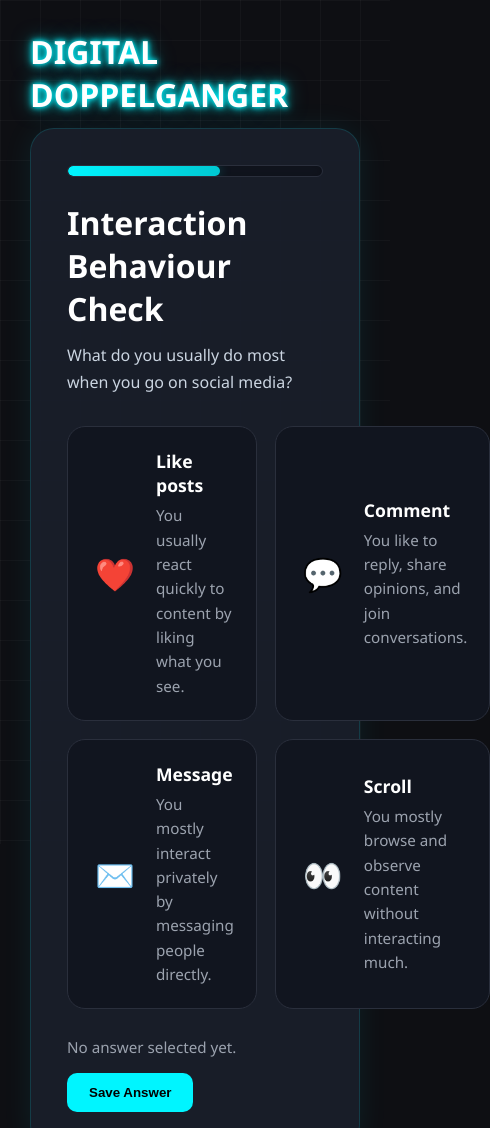
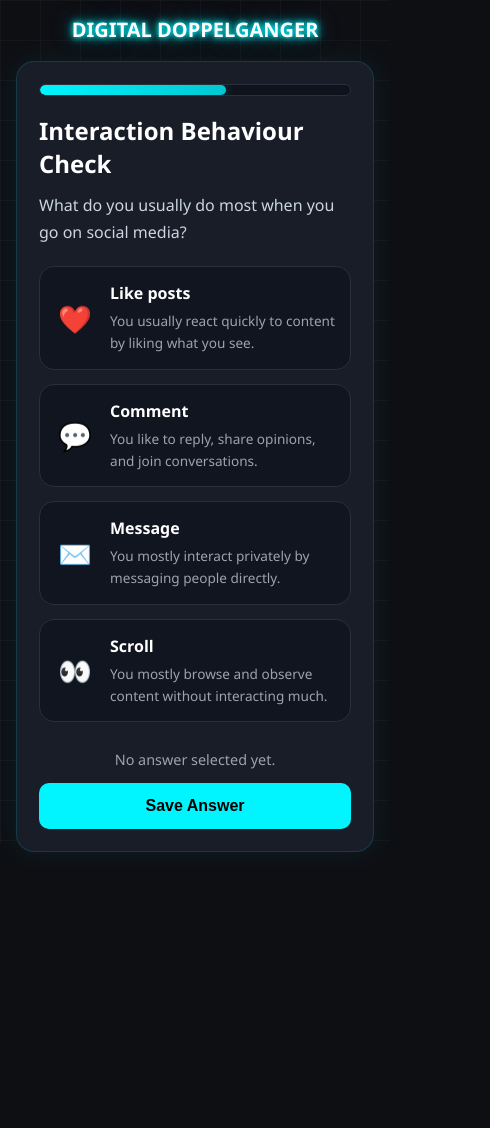
Before and after one commit to Kiran110405/Creative-project-, a website: page Creative-Project /views/survey3.html in a window 390 px wide. Shown: the top 1128 px of the page, 490 px wide, since content can reach past the window. After the commit the page ends 868 px from the top, so only its background shows below. Drawn offline with Linux system fonts and the light colour scheme; files that its build step writes are made by us from their sources.

Commit message:
more media styling

```diff
--- a/Creative-Project /public/survey2.css
+++ b/Creative-Project /public/survey2.css
@@ -305,3 +305,177 @@
      background: #00D4DC;
      transform: scale(1.03);
  }
+
+ @media (max-width) {
+     body {
+         padding: 24px;
+     }
+
+     .survey-box {
+         max-width: 850px;
+         padding: 30px;
+     }
+
+     .question-layout {
+         grid-template-columns: 1fr;
+         gap: 30px;
+     }
+
+     .cookie {
+         width: 240px;
+         height: 240px
+     }
+
+     .cookie-label {
+         width: 95px;
+         height: 95px;
+         font-size: 80%;
+     }
+
+     h1 {
+         font-size: 180%;
+     }
+
+     .question-text {
+         font-size: 100%;
+     }
+ }
+
+ @media (max-width: 600px) {
+     body {
+         padding: 16px;
+         justify-content: flex-start;
+         min-height: 100vh;
+         overflow-x: hidden;
+     }
+
+     body::before {
+         width: 400px;
+         height: 400px;
+     }
+
+     .app-title {
+         font-size: 100%;
+         text-align: center;
+         margin-bottom: 20px;
+     }
+
+     .survey-box {
+         padding: 20px;
+         border-radius: 20px;
+     }
+
+     .progress-area {
+         margin-bottom: 20px;
+     }
+
+     h1 {
+         font-size: 150%;
+     }
+
+     .question-text {
+         font-size: 100%;
+         margin-bottom: 20px;
+     }
+
+     .question-layout {
+         grid-template-columns: 1fr;
+         gap: 20px;
+     }
+
+     .cookie {
+         width: 200px;
+         height: 200px;
+     }
+
+     .cookie-label {
+         width: 80px;
+         height: 80px;
+         font-size: 70%;
+         padding: 8px;
+     }
+
+     .chips span {
+         width: 10px;
+         height: 10px;
+     }
+
+     .amswer-card {
+         padding: 15px;
+         border-radius: 14px;
+     }
+
+     .answer-card:hover {
+         transform: none;
+     }
+
+     .answer-title {
+         font-size: 100%;
+     }
+
+     .answer-desc {
+         font-size: 80%;
+     }
+
+     .button-row {
+         flex-direction: column;
+         align-items: stretch;
+         gap: 15px;
+     }
+
+     .score-preview {
+         text-align: center;
+         font-size: 80%;
+     }
+
+     button {
+         width: 100%;
+         padding: 15px;
+         font-size: 100%;
+     }
+ }
+
+ @media (max-width: 380px) {
+     body {
+         padding: 12px;
+     }
+
+     .survey-box {
+         padding: 18px;
+     }
+
+     .app-title {
+         font-size: 1.05rem;
+     }
+
+     h1 {
+         font-size: 1.3rem;
+     }
+
+     .question-text {
+         font-size: 0.9rem;
+     }
+
+     .cookie {
+         width: 170px;
+         height: 170px;
+     }
+
+     .cookie-label {
+         width: 72px;
+         height: 72px;
+         font-size: 0.7rem;
+     }
+
+     .answer-title {
+         font-size: 0.9rem;
+     }
+
+     .answer-desc {
+         font-size: 0.8rem;
+     }
+
+     button {
+         padding: 12px;
+     }
+ }
--- a/Creative-Project /public/survey3.css
+++ b/Creative-Project /public/survey3.css
@@ -170,3 +170,158 @@ button:hover {
     background: #00D4DC;
     transform: scale(1.03);
 }
+
+@media (max-width: 1024px) {
+
+    body {
+        padding: 24px;
+    }
+
+    .survey-box {
+        padding: 30px;
+    }
+
+    .answer-grid {
+        grid-template-columns: 1fr 1fr;
+        gap: 15px;
+    }
+
+    .answer-card {
+        padding: 20px;
+        min-height: 110px;
+    }
+
+    h1 {
+        font-size: 180%;
+    }
+
+    .question-text {
+        font-size: 100%;
+    }
+}
+
+@media (max-width: 600px) {
+
+    body {
+        padding: 16px;
+        justify-content: flex-start;
+        min-height: 100vh;
+        overflow-x: hidden;
+        position: relative;
+    }
+
+    .app-title {
+        font-size: 125%;
+        text-align: center;
+        margin-bottom: 18px;
+    }
+
+    .survey-box {
+        padding: 22px;
+        border-radius: 18px;
+    }
+
+    .progress-area {
+        margin-bottom: 18px;
+    }
+
+    h1 {
+        font-size: 150%;
+    }
+
+    .question-text {
+        font-size: 100%;
+        margin-bottom: 20px;
+    }
+
+    .answer-grid {
+        grid-template-columns: 1fr;
+        gap: 14px;
+    }
+
+    .answer-card {
+        padding: 15px;
+        min-height: auto;
+        border-radius: 15px;
+        gap: 15px;
+    }
+
+    .answer-card:hover {
+        transform: none;
+    }
+
+    .answer-icon {
+        font-size: 170%;
+        width: 40px;
+    }
+
+    .answer-title {
+        font-size: 100%;
+    }
+
+    .answer-desc {
+        font-size: 85%;
+    }
+
+    .button-row {
+        flex-direction: column;
+        align-items: stretch;
+        gap: 14px;
+    }
+
+    .score-preview {
+        text-align: center;
+        font-size: 90%;
+    }
+
+    button {
+        width: 100%;
+        padding: 14px;
+        font-size: 100%;
+    }
+}
+
+@media (max-width: 380px) {
+
+    body {
+        padding: 12px;
+    }
+
+    .survey-box {
+        padding: 18px;
+    }
+
+    .app-title {
+        font-size: 100%;
+    }
+
+    h1 {
+        font-size: 120%;
+    }
+
+    .question-text {
+        font-size: 90%;
+    }
+
+    .answer-card {
+        padding: 15px;
+        gap: 12px;
+    }
+
+    .answer-icon {
+        font-size: 150%;
+        width: 36px;
+    }
+
+    .answer-title {
+        font-size: 90%;
+    }
+
+    .answer-desc {
+        font-size: 80%;
+    }
+
+    button {
+        padding: 12px;
+    }
+}
```
